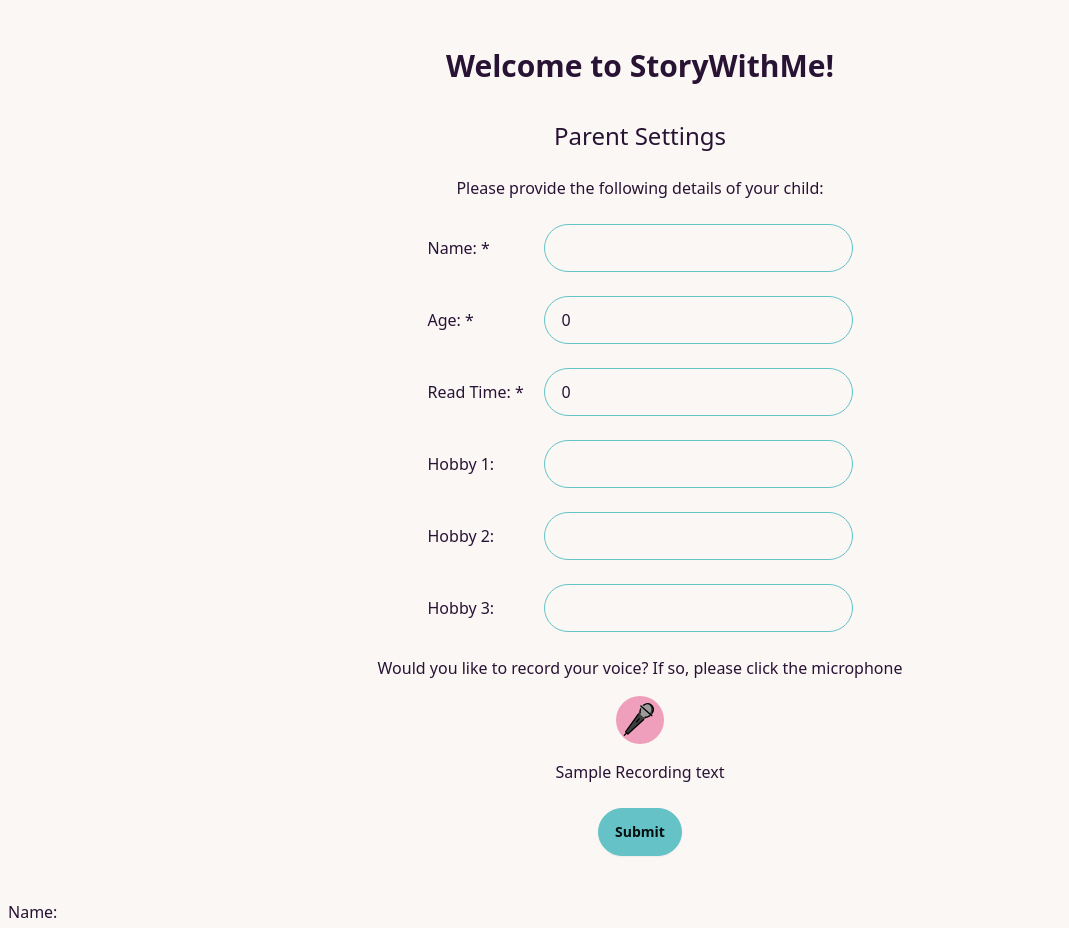
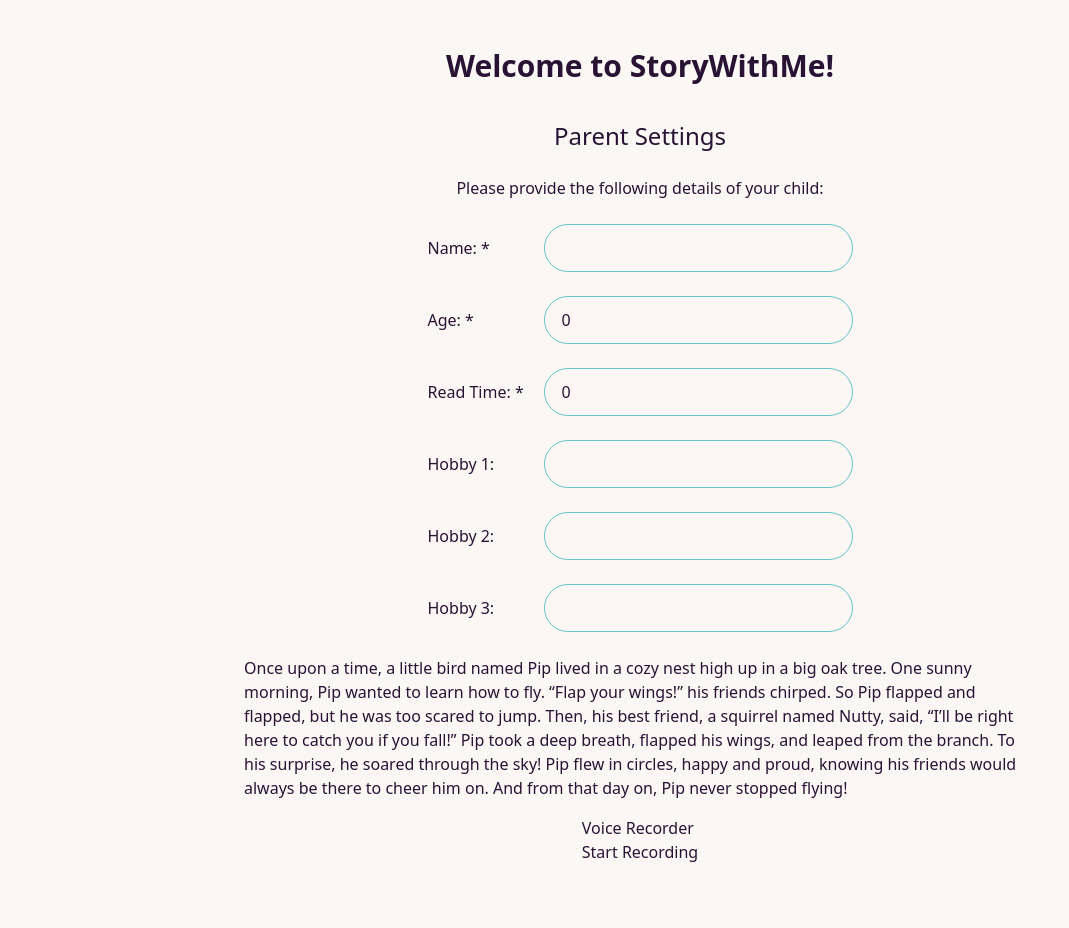
Before and after one commit to Wilson-ZheLin/StoryWithMe, a React (Create React App) app in the folder client/: page / in a window 1280 px wide. Shown: the top 928 px of the page, without its empty margins (0-1069 px from the left). Built offline with nearby package versions, Linux system fonts and the light colour scheme.

Commit message:
enalbe parent vocie recording

```diff
--- a/client/src/GenerateStoryPage.jsx
+++ b/client/src/GenerateStoryPage.jsx
@@ -8,7 +8,6 @@
 
   const navigate = useNavigate();
   const {name, age, readTime, hobbies, elements, mood, voiceCharacter, voiceCharacterPath} = useOutletContext()
-  // const { width, height } = useWindowSize()
 
 
   const [data, setData] = useState({})
--- a/client/src/ParentSettingPage.jsx
+++ b/client/src/ParentSettingPage.jsx
@@ -1,5 +1,6 @@
-import React from 'react'
+import React, { useState, useEffect } from 'react'
 import { useOutletContext, useNavigate } from 'react-router-dom'
+import VoiceRecorder from './VoiceRecorder';
 
 
 const ParentSettingPage = () => {
@@ -72,14 +73,14 @@
                     value={hobbies[2]}
                     onChange={(e) => handleHobbies(2, e.target.value)} />
             </div>
-            <div className='flex flex-col items-center justify-center gap-4'>
-                <label className=''>Would you like to record your voice? If so, please click the microphone</label>
-                {/* TODO: enable voice sample recording */}
-                <img src="/mic.svg" alt="mic" className="w-12 rounded-full bg-secondary hover:cursor-pointer" />
-                <p>Sample Recording text</p>
+            <div className='flex flex-col items-center justify-center gap-4 px-52'>
+                <p>Once upon a time, a little bird named Pip lived in a cozy nest high up in a big oak tree. One sunny morning, Pip wanted to learn how to fly. “Flap your wings!” his friends chirped. So Pip flapped and flapped, but he was too scared to jump. Then, his best friend, a squirrel named Nutty, said, “I’ll be right here to catch you if you fall!” Pip took a deep breath, flapped his wings, and leaped from the branch. To his surprise, he soared through the sky! Pip flew in circles, happy and proud, knowing his friends would always be there to cheer him on. And from that day on, Pip never stopped flying!</p>
+                <div className='flex gap-6'>
+                    <VoiceRecorder />
+                </div>
             </div>
             <button
-                className="btn btn-primary"
+                className="btn btn-primary mt-12"
                 onClick={onSubmit}>
                     Submit
             </button>
--- /dev/null
+++ b/client/src/VoiceRecorder.jsx
@@ -0,0 +1,80 @@
+import React, { useState, useEffect, useRef } from 'react';
+
+const VoiceRecorder = () => {
+  const [isRecording, setIsRecording] = useState(false);
+  const [audioURL, setAudioURL] = useState('');
+  const mediaRecorderRef = useRef(null);
+  const chunks = useRef([]);
+
+  useEffect(() => {
+    if (isRecording) {
+      // Start recording when `isRecording` is true
+      navigator.mediaDevices.getUserMedia({ audio: true })
+        .then(stream => {
+          mediaRecorderRef.current = new MediaRecorder(stream);
+          mediaRecorderRef.current.start();
+
+          mediaRecorderRef.current.ondataavailable = (e) => {
+            chunks.current.push(e.data);
+          };
+
+          mediaRecorderRef.current.onstop = () => {
+            const audioBlob = new Blob(chunks.current, { type: 'audio/wav' });
+            chunks.current = [];
+            const audioURL = URL.createObjectURL(audioBlob);
+            setAudioURL(audioURL);
+            uploadAudio(audioBlob);  // Call function to upload audio
+          };
+        })
+        .catch(err => {
+          console.error('Error accessing microphone: ', err);
+        });
+    } else if (mediaRecorderRef.current) {
+      // Stop recording when `isRecording` is false
+      mediaRecorderRef.current.stop();
+    }
+  }, [isRecording]);
+
+  // Function to handle recording start/stop
+  const handleRecord = () => {
+    setIsRecording(!isRecording);
+  };
+
+  // Function to upload audio to the server
+  const uploadAudio = (audioBlob) => {
+    const formData = new FormData();
+    const audioFile = new File([audioBlob], 'parent_recording.wav', { type: 'audio/wav' });
+    formData.append('audio', audioFile);
+
+    fetch('/upload-audio', {
+      method: 'POST',
+      body: formData,
+    })
+      .then(response => {
+        if (response.ok) {
+          console.log('Audio uploaded successfully');
+        } else {
+          console.error('Failed to upload audio');
+        }
+      })
+      .catch(err => console.error('Error uploading audio:', err));
+  };
+
+  return (
+    <div>
+      <h1>Voice Recorder</h1>
+      <button onClick={handleRecord}>
+        {isRecording ? 'Stop Recording' : 'Start Recording'}
+      </button>
+
+      {audioURL && (
+        <div>
+          <h2>Recorded Audio:</h2>
+          <audio controls src={audioURL}></audio>
+        </div>
+      )}
+    </div>
+  );
+};
+
+export default VoiceRecorder;
```
Also changed, not shown: 1 other file (tests, documents, lock files or other folders).
